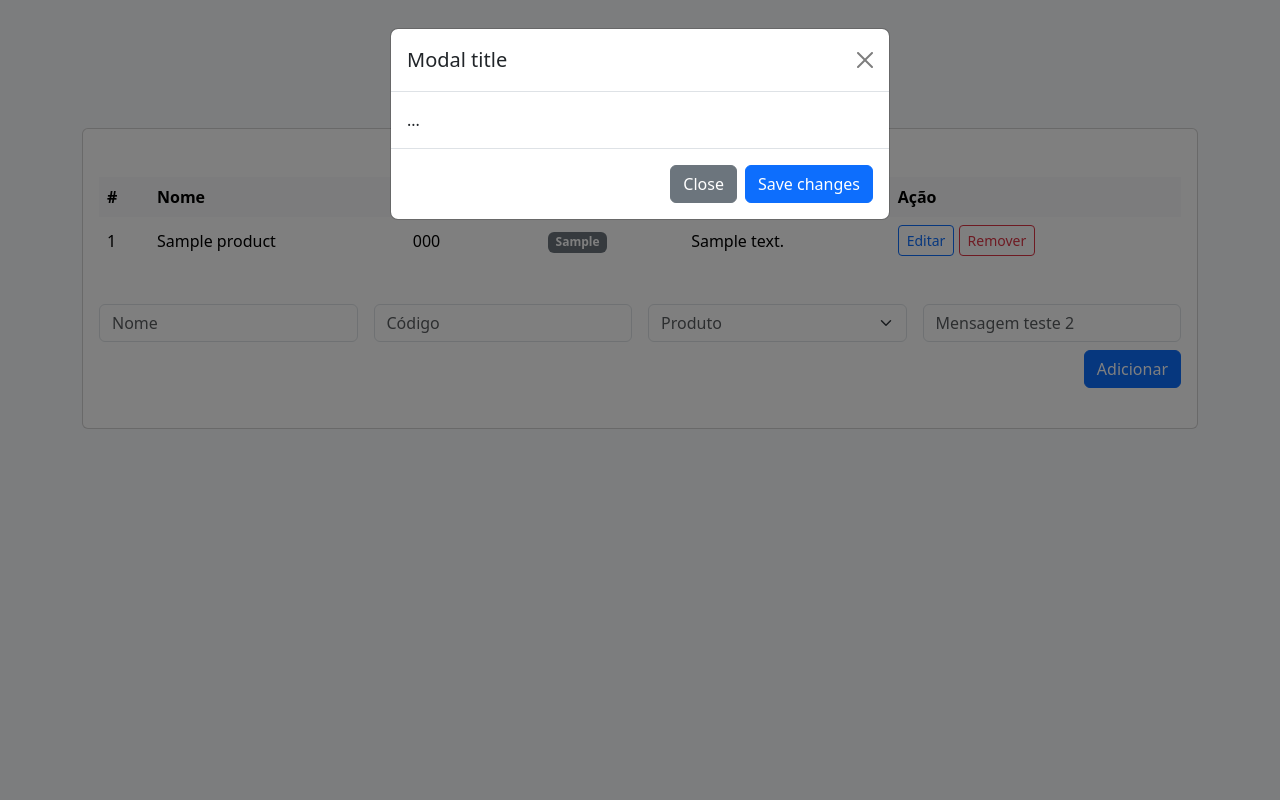
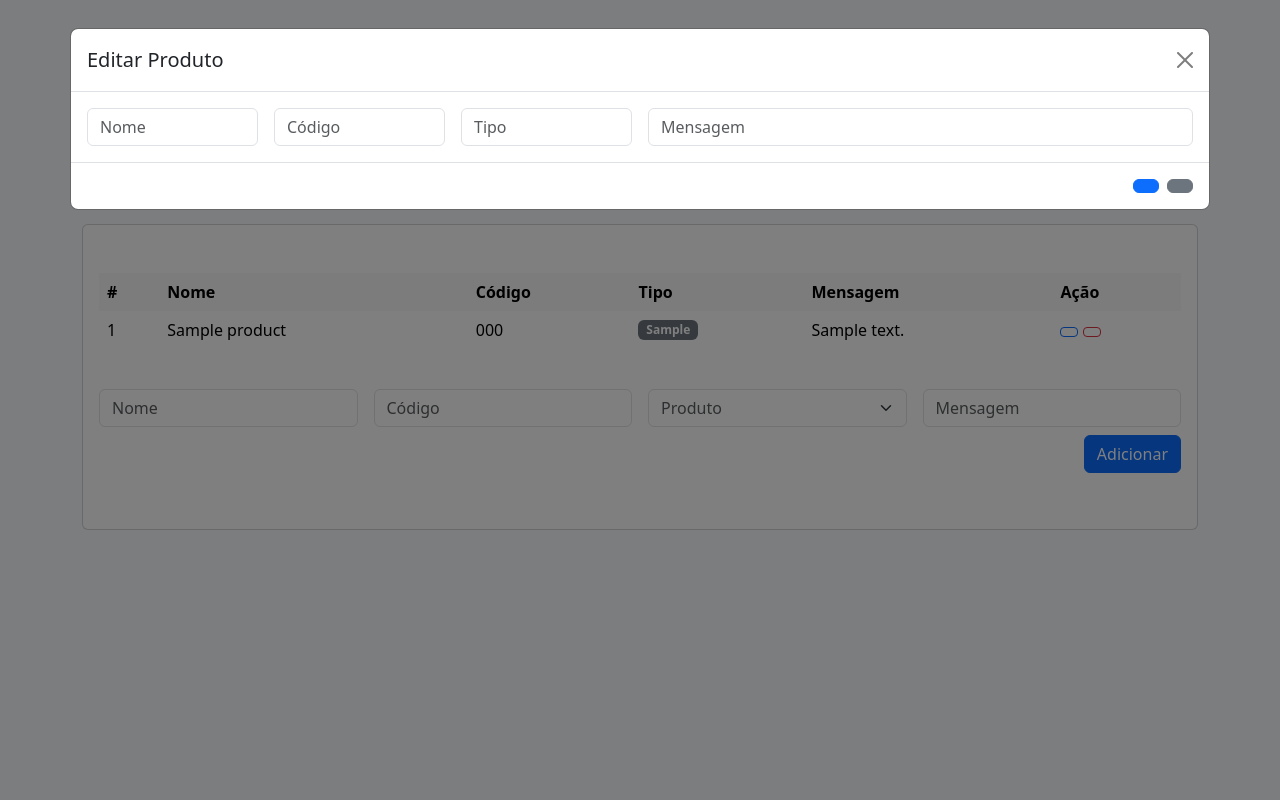
Before and after one commit to r0bfp/farofa, a Django app: page /products/ in a window 1280 px wide, after a click that opens the changed part. Run offline with Django 4.2, Linux system fonts and the light colour scheme; tables that the repository leaves empty hold one stand-in row (values such as "Sample post"); some libraries are stand-ins or nearby versions.

Commit message:
tela de controle de estoque concluída.

```diff
--- a/farofa/settings.py
+++ b/farofa/settings.py
@@ -39,6 +39,7 @@ INSTALLED_APPS = [
     'django.contrib.staticfiles',
     'products',
     'bootstrap5',
+    'fontawesomefree'
 ]
 
 MIDDLEWARE = [
--- a/products/templates/products/index.html
+++ b/products/templates/products/index.html
@@ -1,14 +1,15 @@
-<!DOCTYPE html>
 <html>
     <head>
-        <title>{% block title %}{% endblock %}</title>
+        <title>Controle de Estoque</title>
         {% load bootstrap5 %} {% bootstrap_css %} {% bootstrap_javascript %}
         {% load static %}
         <link rel="stylesheet" href="{% static 'products/style.css' %}">
         <meta name="viewport" content="width=device-width, initial-scale=1">
+        <script src="{% static 'fontawesomefree/js/all.min.js' %}"></script>
     </head>
     <body>
-        <div class="container " id="main-container">
+        <div class="container" id="main-container">
+            <h1 class="mb-5">Controle de Estoque</h1>
             <div class="pt-4 pb-4 card" id="content-container">
                 <div class="table-responsive p-3" id="table-container">
                     <table class="table table-borderless table-hover mt-2 mb-2 text-muted">
@@ -34,14 +35,14 @@
                                 </td>
                                 <td>{{ product.message }}</td>
                                 <td>
-                                    <a class="btn btn-outline-primary btn-sm" data-bs-toggle="modal" data-bs-target="#modal" type="button">Editar</a>
-                                    <a class="btn btn-outline-danger btn-sm" href="{{ product.id }}/delete">Remover</a>
+                                    <a class="btn btn-outline-primary btn-sm" data-bs-toggle="modal" data-bs-target="#modal" type="button"><i class="fa-solid fa-pen-to-square"></i></a>
+                                    <a class="btn btn-outline-danger btn-sm" href="{{ product.id }}/delete"><i class="fa-solid fa-trash"></i></a>
                                 </td>
                             </tr>
                             {% endfor %}
                             {% else %}
                             <tr>
-                                <td colspan="10">
+                                <td colspan="6">
                                     <h3>Nenhum produto encontrado</h3>
                                 </td>
                             </tr>
@@ -59,14 +60,14 @@
                         <div class="col-sm-3">
                             <input type="text" class="form-control" placeholder="Código" name="code">
                         </div>
-                        <div class="col-sm-3" name="type">
+                        <div class="col-sm-3">
                             <select class="form-select text-muted" name="type">
                                 <option value="Produto" selected>Produto</option>
                                 <option value="Serviço">Serviço</option>
                             </select>
                         </div>
-                        <div class="col-sm-3" name="message">
-                            <input type="text" class="form-control text-muted" placeholder="Mensagem" name="message" value="Mensagem teste 2">
+                        <div class="col-sm-3">
+                            <input type="text" class="form-control text-muted" placeholder="Mensagem" name="message" value="Mensagem">
                         </div>
                     <div class="col-auto">
                         <button type="submit" class="btn btn-primary">Adicionar</button>
@@ -75,19 +76,32 @@
             </div>
         </div>
     </div>
-        <div class="modal fade" id="modal" tabindex="-1" aria-labelledby="exampleModalLabel" aria-hidden="true">
-            <div class="modal-dialog">
+    <div class="modal fade bd-example-modal-xl" id="modal" tabindex="-1" aria-labelledby="myExtraLargeModalLabel" aria-hidden="true">
+        <div class="modal-dialog modal-xl">
             <div class="modal-content">
                 <div class="modal-header">
-                        <h5 class="modal-title" id="exampleModalLabel">Modal title</h5>
+                    <h5 class="modal-title" id="exampleModalLabel">Editar Produto</h5>
                     <button type="button" class="btn-close" data-bs-dismiss="modal" aria-label="Close"></button>
                 </div>
                 <div class="modal-body">
-                        ...
+                    <div class="row g-3">
+                        <div class="col-sm-2">
+                          <input type="text" class="form-control" placeholder="Nome" aria-label="Nome do produto.">
+                        </div>
+                        <div class="col-sm-2">
+                          <input type="text" class="form-control" placeholder="Código" aria-label="Código do produto.">
+                        </div>
+                        <div class="col-sm-2">
+                            <input type="text" class="form-control" placeholder="Tipo" aria-label="Tipo do produto.">
+                          </div>
+                        <div class="col-sm-6">
+                          <input type="text" class="form-control" placeholder="Mensagem" aria-label="Mensagem do produto.">
+                        </div>
+                      </div>
                 </div>
                 <div class="modal-footer">
-                        <button type="button" class="btn btn-secondary" data-bs-dismiss="modal">Close</button>
-                        <button type="button" class="btn btn-primary">Save changes</button>
+                    <button type="button" class="btn btn-primary"><i class="fa-solid fa-check"></i></button>
+                    <button type="button" class="btn btn-secondary" data-bs-dismiss="modal"><i class="fa-solid fa-xmark"></i></button>
                 </div>
             </div>
         </div>
```
Lines whose indentation alone changed are shown as unchanged.
